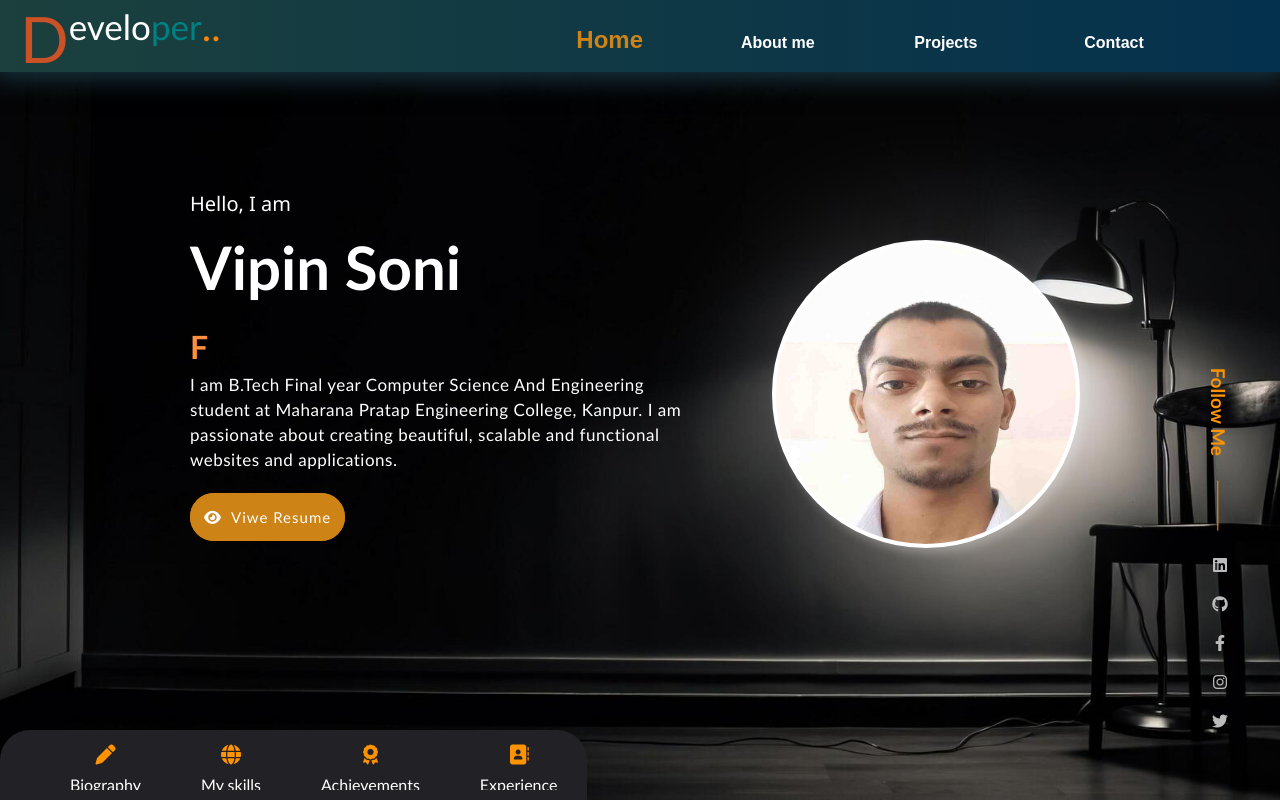
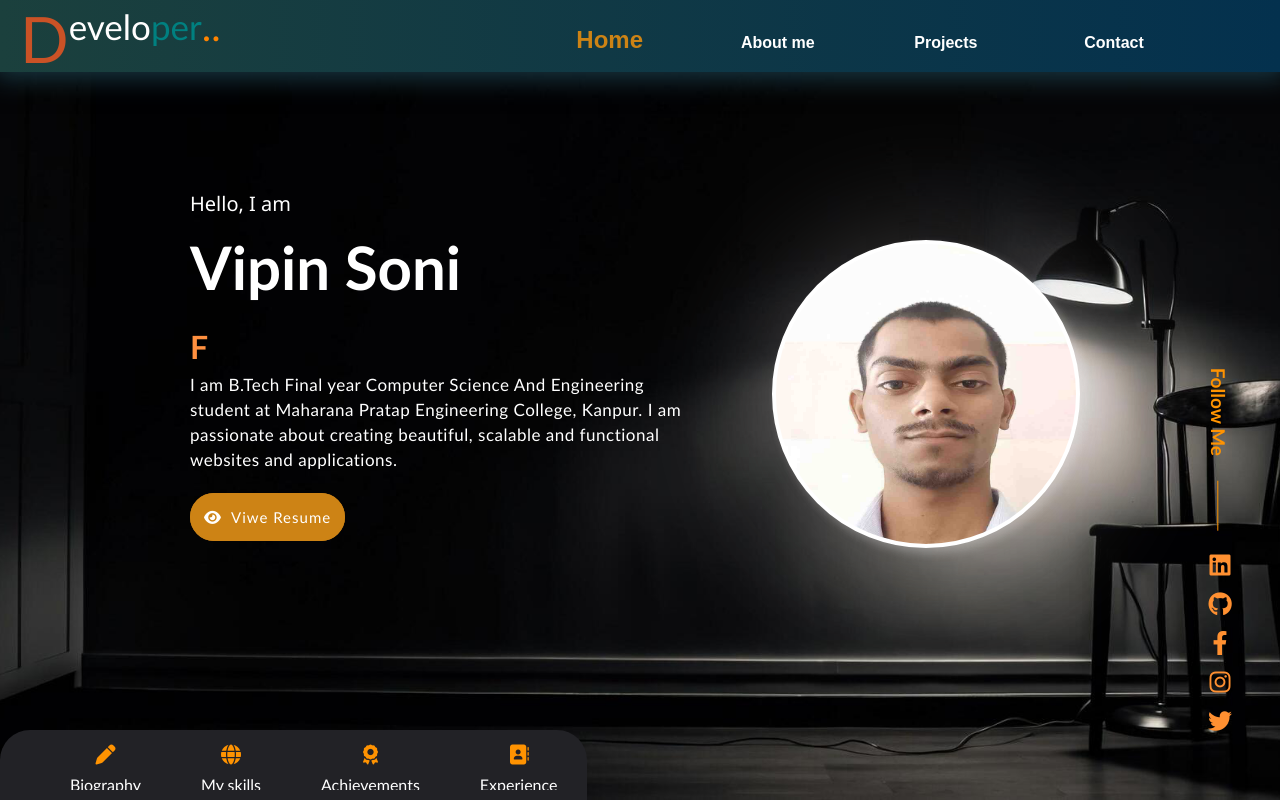
Before and after one commit to sonivipin119/Portfolio, a plain HTML site: page index.html in a window 1280 px wide. Shown: the top 802 px of the page. Drawn offline with Linux system fonts and the light colour scheme.

Commit message:
social icon pos

```diff
--- a/portfolio.css
+++ b/portfolio.css
@@ -250,11 +250,12 @@ h3,h6,h2,p{
     display: block;
     margin-bottom: 20px;
     text-align: center;
-    color: #bbb;
+    color: #ff9031;
+    transform: scale(1.5);
     transition: all 0.5s;
 }
 .social-icon a:hover{
-    color: #ff9031;
+    color: #fff;
 }
 /* About me Section */
 #about-me{
```
